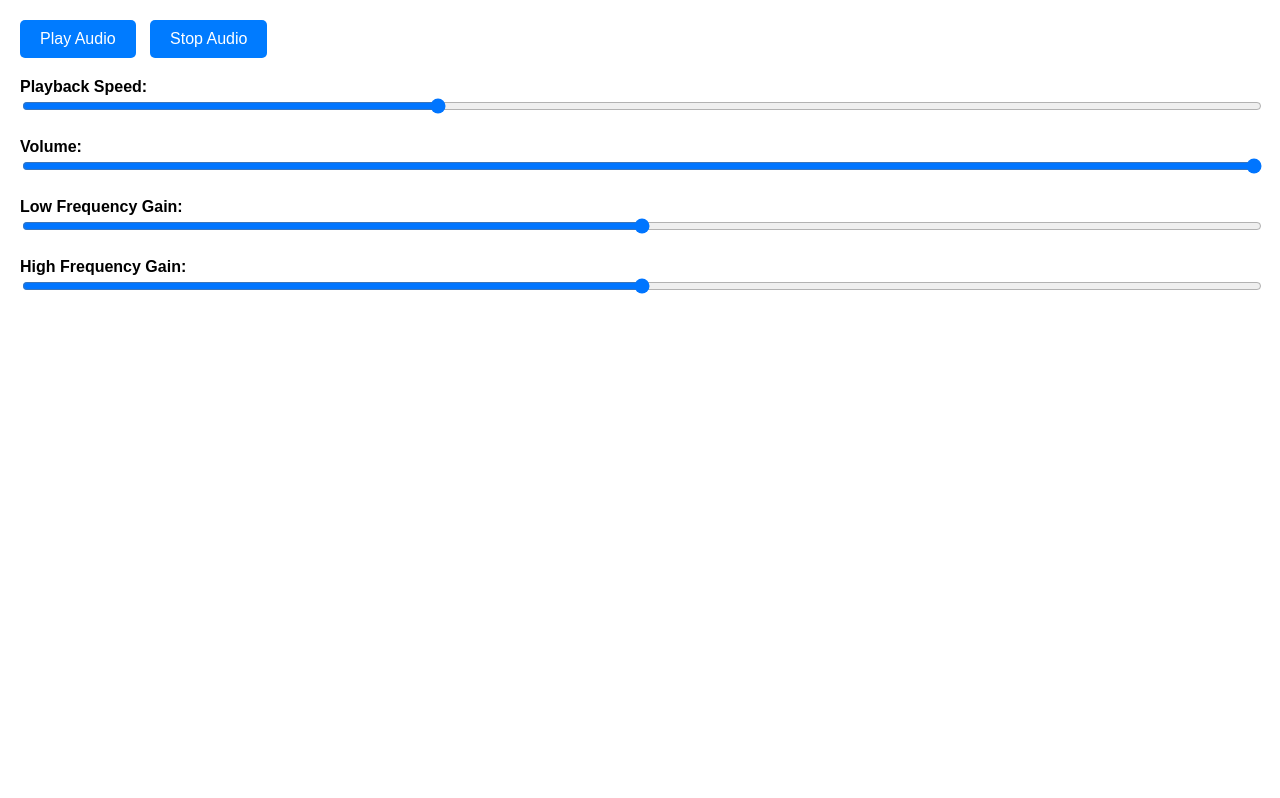
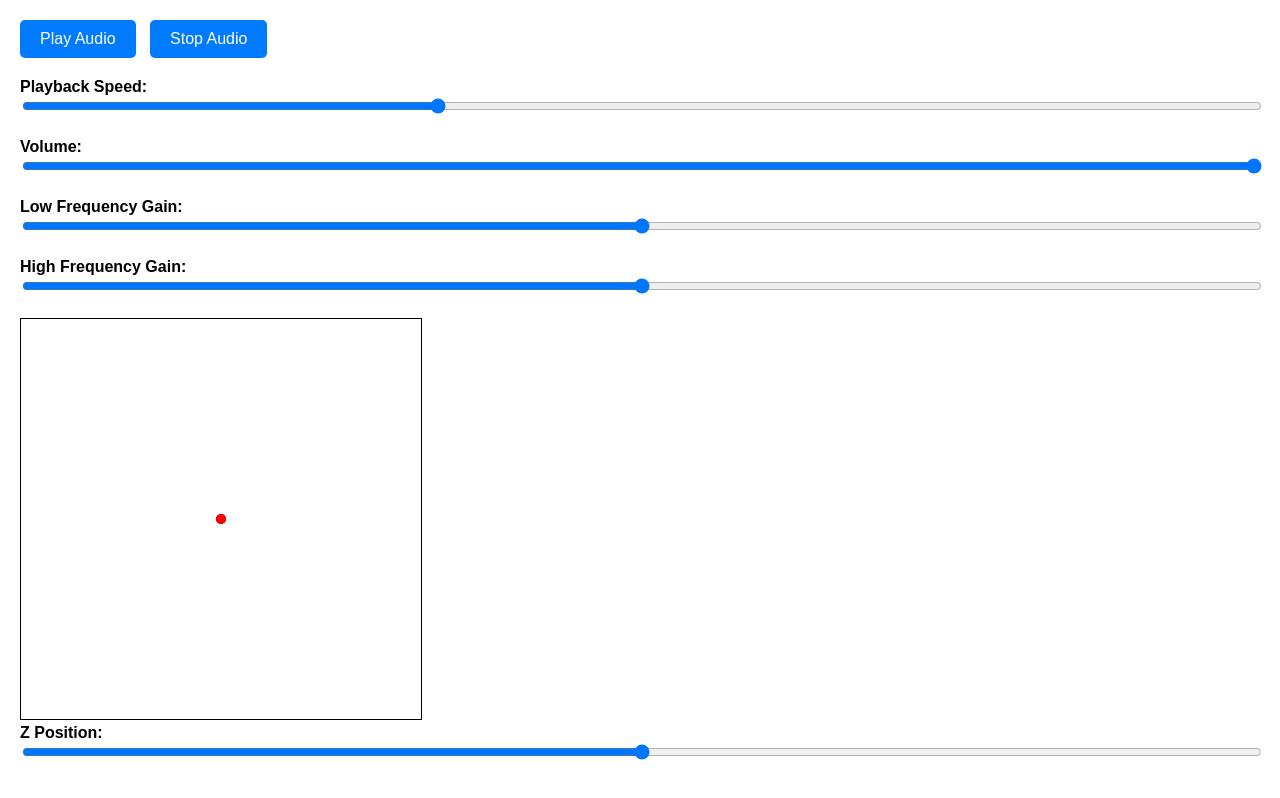
Before and after one commit to rfpg/soundobject, a plain HTML site: page index.html in a window 1280 px wide. Drawn offline with Linux system fonts and the light colour scheme; no server answers.

Commit message:
added 3d audio controls.

```diff
--- a/index.html
+++ b/index.html
@@ -56,6 +56,13 @@
         <input type="range" id="highFreq" min="-40" max="40" value="0" step="1">
     </div>
 
+    <!--2d placement of sound using binaural web audio lib -->
+    <canvas id="spatialCanvas" width="400" height="400" style="border:1px solid #000;"></canvas>
+    <div>
+        <label for="zPosition">Z Position:</label>
+        <input type="range" id="zPosition" min="-10" max="10" value="0" step="0.1">
+    </div>
+
     <script>
         var audioCtx = new (window.AudioContext || window.webkitAudioContext)();
         var audioBuffer;
@@ -69,6 +76,20 @@
         var highShelfFilter = audioCtx.createBiquadFilter();
         highShelfFilter.type = "highshelf";
         highShelfFilter.frequency.setValueAtTime(3200, audioCtx.currentTime);
+
+        // Create a panner node
+        var panner = audioCtx.createPanner();
+        panner.panningModel = 'HRTF';
+        panner.distanceModel = 'inverse';
+        panner.setPosition(1, 0, 0); // Position the audio source to the right of the listener
+        panner.orientationX.setValueAtTime(1, audioCtx.currentTime);
+        panner.orientationY.setValueAtTime(0, audioCtx.currentTime);
+        panner.orientationZ.setValueAtTime(0, audioCtx.currentTime);
+
+        const canvas = document.getElementById('spatialCanvas');
+        const ctx = canvas.getContext('2d');
+        const zPositionSlider = document.getElementById('zPosition');
+
 
         function fetchAudio(url) {
             fetch(url)
@@ -91,7 +112,8 @@
                 sourceNode.connect(lowShelfFilter);
                 lowShelfFilter.connect(highShelfFilter);
                 highShelfFilter.connect(gainNode);
-                gainNode.connect(audioCtx.destination);
+                gainNode.connect(panner);
+                panner.connect(audioCtx.destination);
 
                 sourceNode.start();
             }
@@ -127,6 +149,64 @@
         document.getElementById('stopButton').addEventListener('click', stopAudio);
         document.getElementById('playButton').addEventListener('click', playAudio);
 
+
+        let isDragging = false;
+        let sourcePosition = { x: canvas.width / 2, y: canvas.height / 2 }; // Initialize source position
+
+
+        function draw() {
+              ctx.clearRect(0, 0, canvas.width, canvas.height); // Clear canvas before redrawing
+
+              // Draw listener position
+              ctx.fillStyle = 'rgb(0, 0, 0)';
+              ctx.beginPath();
+              ctx.arc(canvas.width / 2, canvas.height / 2, 5, 0, Math.PI * 2, true); // Listener at center
+              ctx.fill();
+
+              // Draw source position
+              ctx.fillStyle = 'red';
+              ctx.beginPath();
+              ctx.arc(sourcePosition.x, sourcePosition.y, 5, 0, Math.PI * 2, true); // Source position
+              ctx.fill();
+          }
+
+          function updatePanner(x, y, z) {
+              const rect = canvas.getBoundingClientRect();
+              const normX = ((x - rect.left) / canvas.width) * 2 - 1;
+              const normY = -(((y - rect.top) / canvas.height) * 2 - 1);
+              const normZ = z;
+
+              panner.positionX.value = normX;
+              panner.positionY.value = normY;
+              panner.positionZ.value = normZ;
+
+              sourcePosition = { x: x - rect.left, y: y - rect.top };
+              draw();
+          }
+
+          canvas.addEventListener('mousedown', function(event) {
+              isDragging = true;
+              updatePanner(event.clientX, event.clientY, parseFloat(zPositionSlider.value));
+          });
+
+          canvas.addEventListener('mousemove', function(event) {
+              if (isDragging) {
+                  updatePanner(event.clientX, event.clientY, parseFloat(zPositionSlider.value));
+              }
+          });
+
+          window.addEventListener('mouseup', function() {
+              isDragging = false;
+          });
+
+
+          zPositionSlider.addEventListener('input', function() {
+                const z = parseFloat(this.value);
+                updatePanner(sourcePosition.x + canvas.getBoundingClientRect().left, sourcePosition.y + canvas.getBoundingClientRect().top, z);
+            });
+
+        draw(); // Initial draw to show the listener position
+
         // Fetch your audio file (replace 'path/to/your/audio.file' with the actual path)
         fetchAudio('audio/beat.mp3');
     </script>
```
